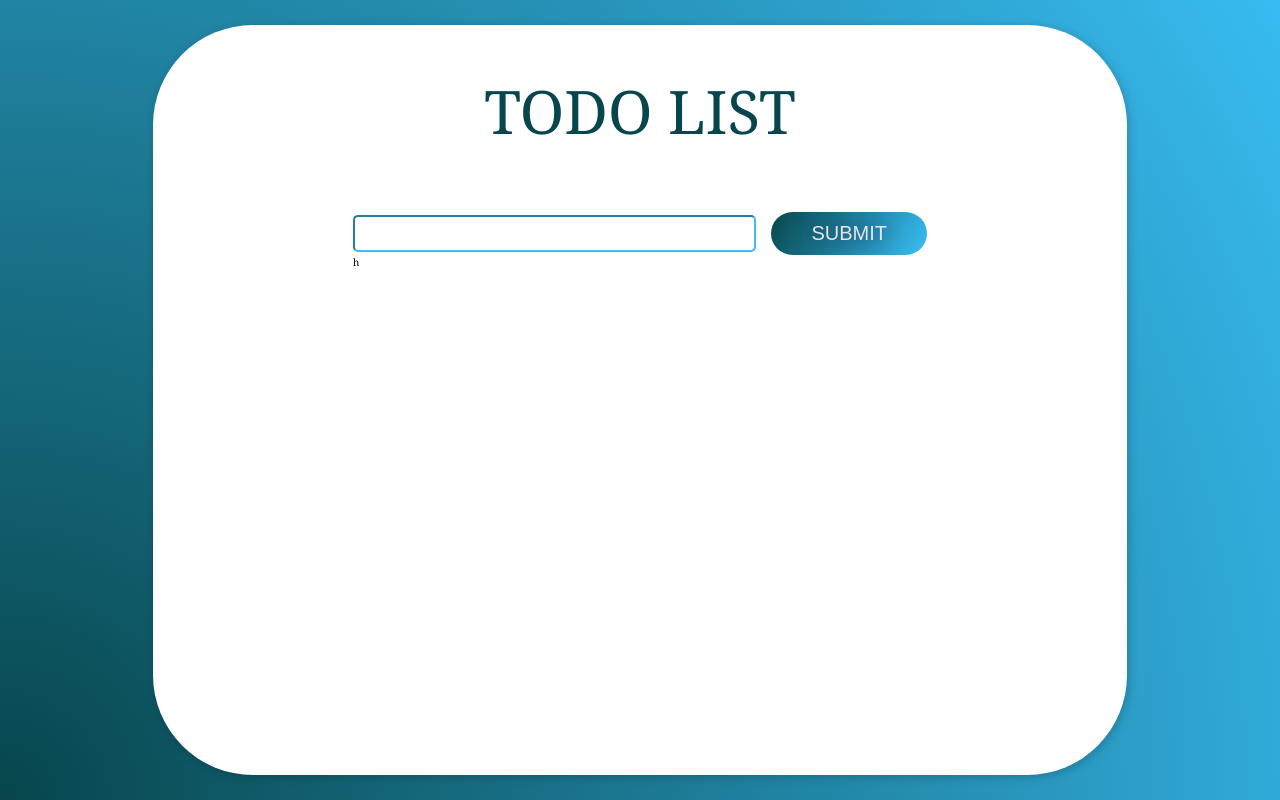
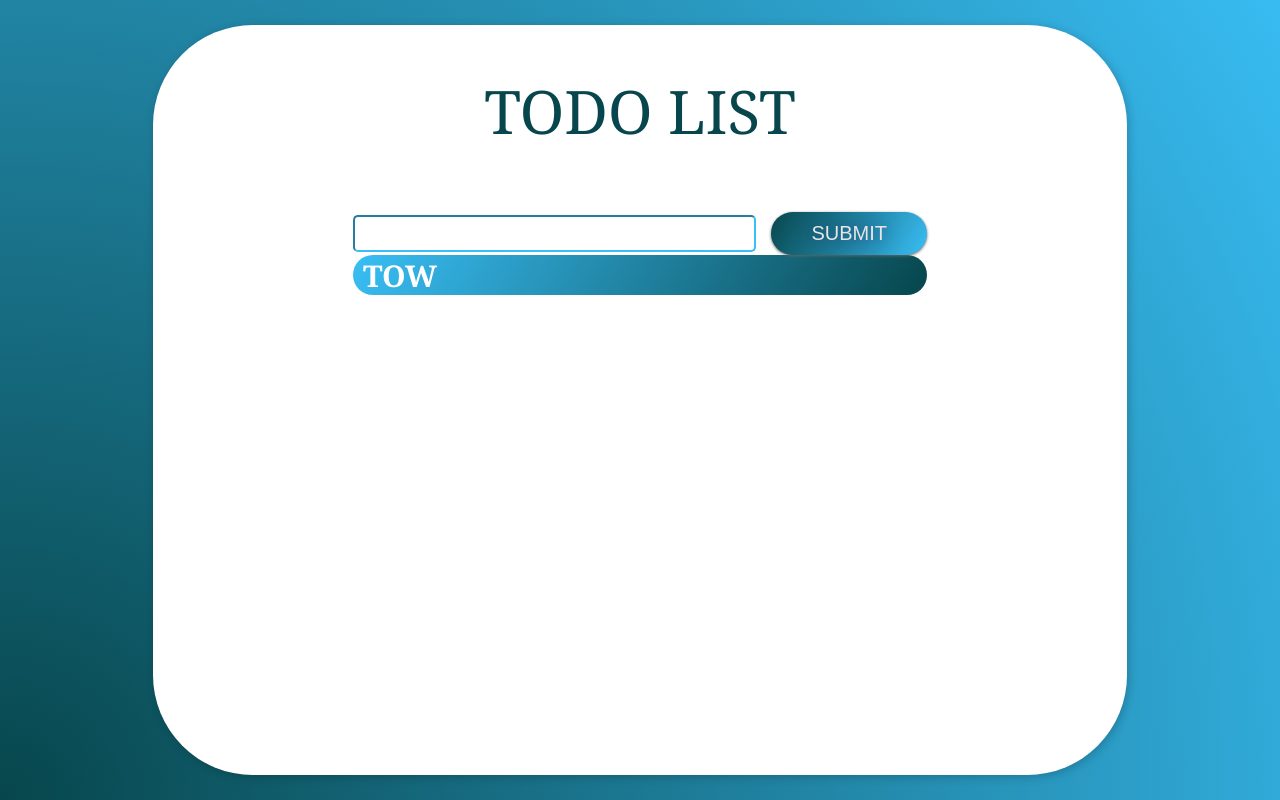
Before and after one commit to redxzeta/sbal-tpar, a React (Create React App) app: page / in a window 1280 px wide. Built offline with nearby package versions, Linux system fonts and the light colour scheme.

Commit message:
buttons and stuff

```diff
--- a/src/components/Todo.js
+++ b/src/components/Todo.js
@@ -12,7 +12,7 @@ export default function Todo() {
           SUBMIT
         </button>
       </form>
-      h
+      <div className="todolist__item">TOW</div>
     </div>
   );
 }
--- a/src/scss/abstracts/_variables.scss
+++ b/src/scss/abstracts/_variables.scss
@@ -18,3 +18,4 @@ $box-shadow-color: rgba(0, 0, 0, 0.2);
 $paper-background: rgb(255, 255, 255);
 $color-text-button: rgb(230, 230, 230);
 $paper-background-radius: 100px;
+$button-box-shadow: rgb(102, 102, 102);
--- a/src/scss/components/_buttons.scss
+++ b/src/scss/components/_buttons.scss
@@ -13,6 +13,9 @@
   padding: 10px 40px;
   text-decoration: none;
   text-shadow: 0px 1px 17px #263666;
+  -webkit-box-shadow: 0px 1px 3px $button-box-shadow;
+  -moz-box-shadow: 0px 1px 3px $button-box-shadow;
+  box-shadow: 0px 1px 3px $button-box-shadow;
 
   &:hover {
     background-image: linear-gradient(
--- a/src/scss/pages/_todo.scss
+++ b/src/scss/pages/_todo.scss
@@ -7,3 +7,20 @@
   justify-content: center;
   align-items: center;
 }
+
+.todolist__item {
+  height: 40px;
+  width: 100%;
+  background-image: linear-gradient(
+    120deg,
+    $secondary-main-color 0%,
+    $primary-main-color 100%
+  );
+  display: flex;
+  align-items: center;
+  border-radius: 25px;
+  color: white;
+  padding: 10px;
+  font-size: 30px;
+  font-weight: bold;
+}
```
